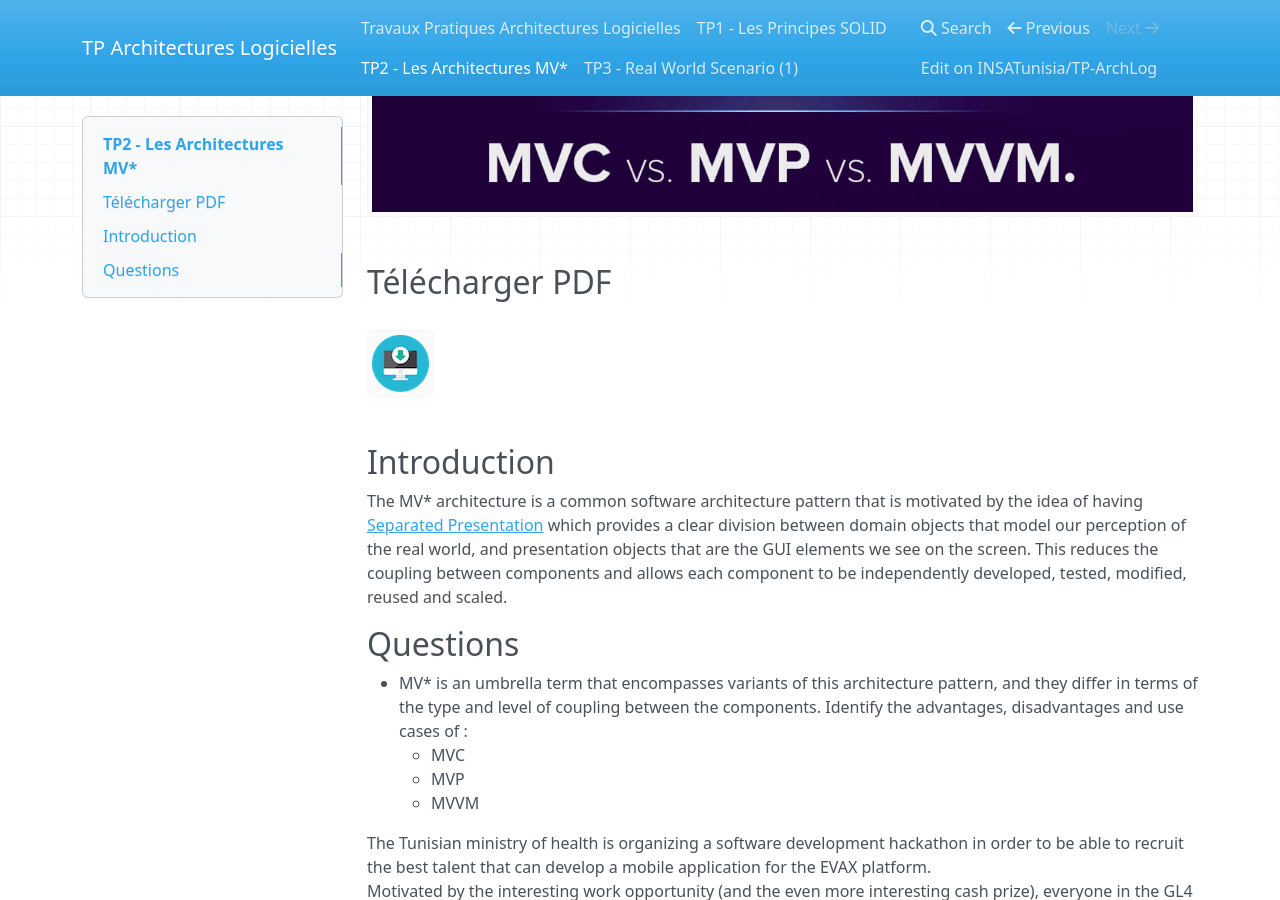
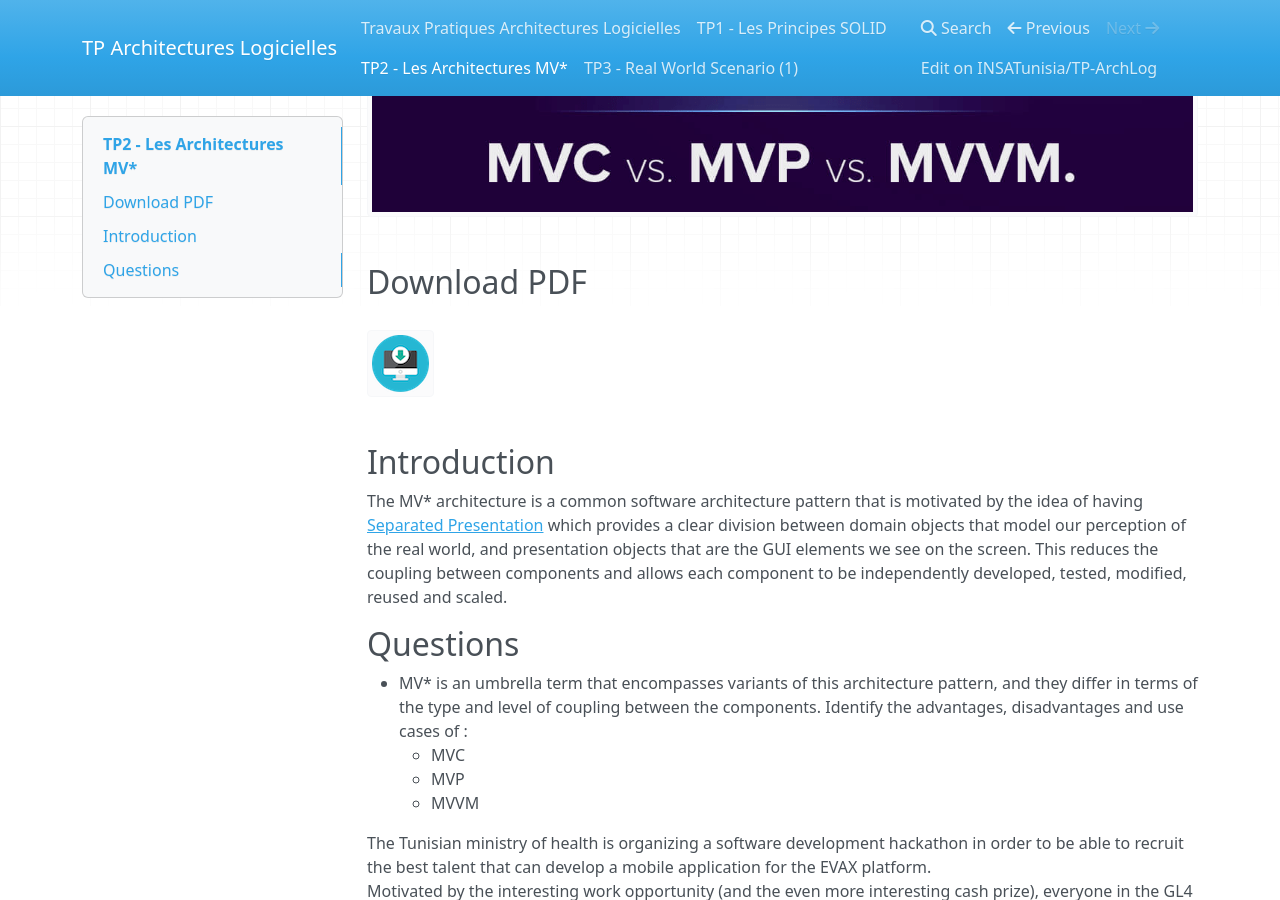
Before and after one commit to INSATunisia/TP-ArchLog, an MkDocs documentation site: the page built from docs/tp2.md, in a window 1280 px wide and 900 px high, scrolled down 435 px. Built offline with MkDocs 1.6.1, drawn with Linux system fonts in a browser that asks for light colours; nearby versions of some CDN libraries; old or Windows-style settings are respelled for this version of MkDocs.

Commit message:
just being consistent

```diff
--- a/docs/tp2.md
+++ b/docs/tp2.md
@@ -2,7 +2,7 @@
 
 ![MV* Architectures](img/mv.png)
 
-## Télécharger PDF
+## Download PDF
 [![Download TP2](img/pdf.png)](tp2.pdf)
 
 ## Introduction
```
